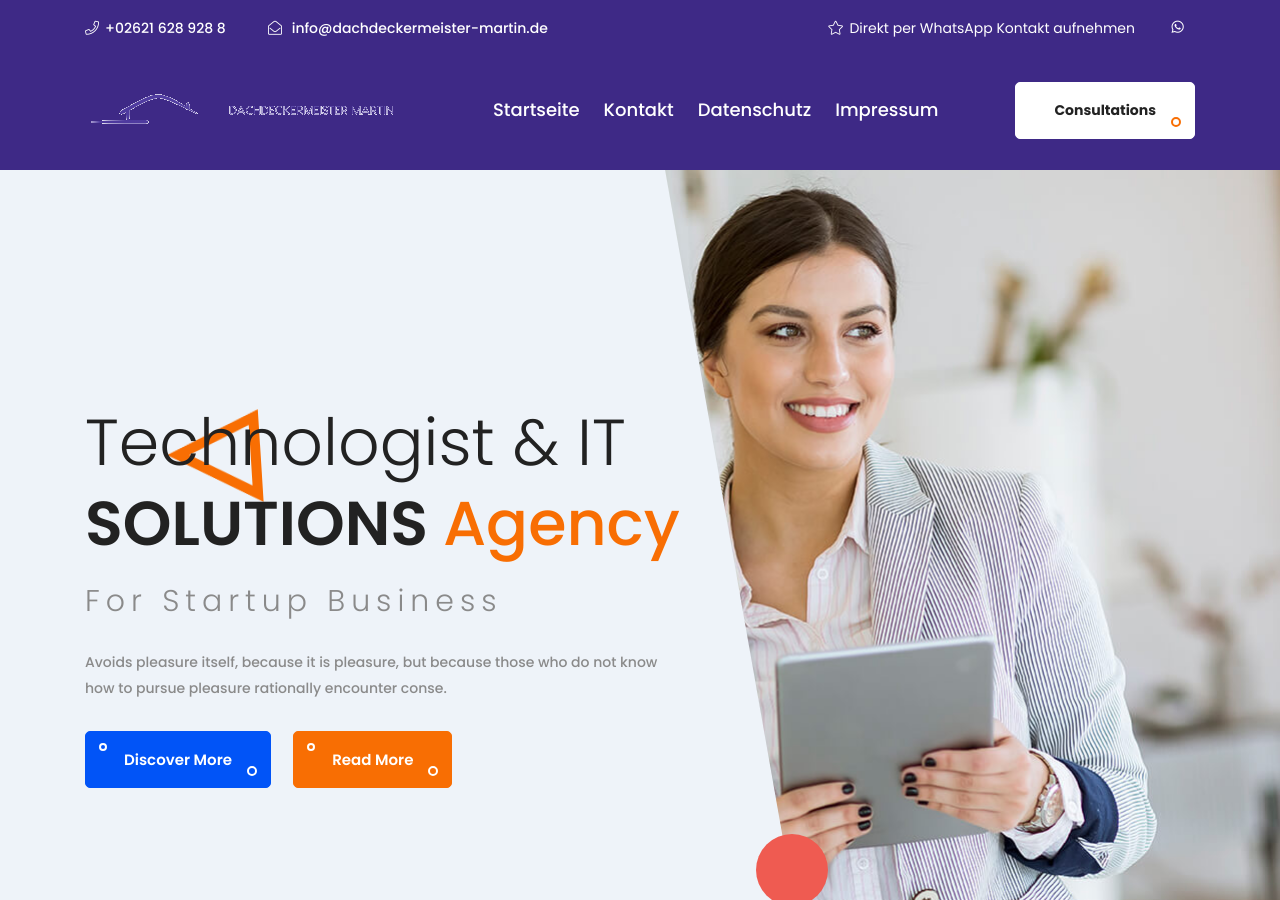
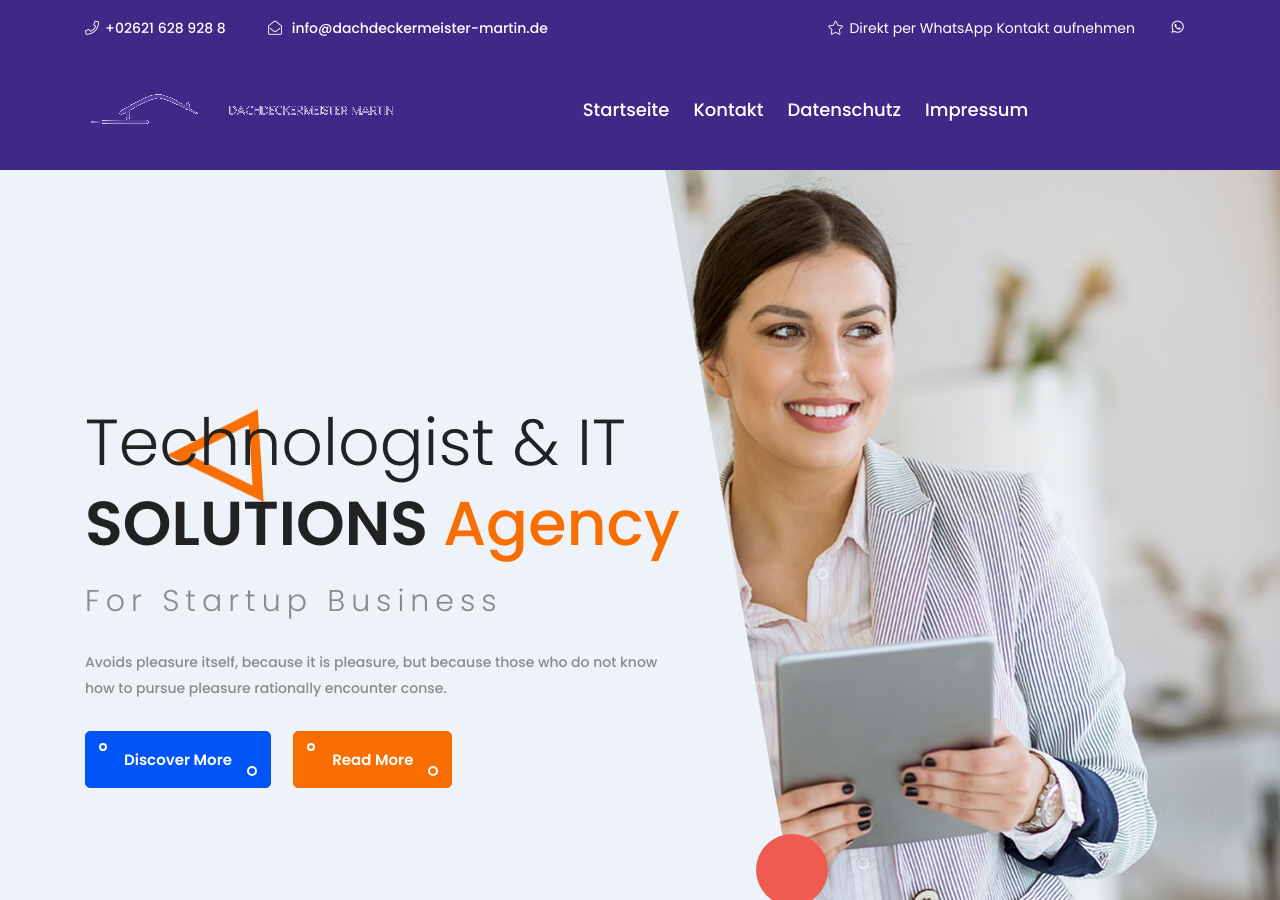
Before and after one commit to dachdeckermeister-martin/dachdeckermeister-martin.github.io, a Jekyll site: the page built from index.html, in a window 1280 px wide and 900 px high. Built offline with Jekyll 4.4.1, drawn with Linux system fonts in a browser that asks for light colours; comment, search, counter and statistics services are not loaded.

Commit message:
Update navigation.html

```diff
--- a/_includes/navigation.html
+++ b/_includes/navigation.html
@@ -36,8 +36,5 @@
                                 {% endfor %}
                             </ul>
                         </div>
-                        <div class="navbar-btn d-none d-sm-block">
-                            <a class="main-btn" href="#">Consultations</a>
-                        </div>
                     </nav>
                 </div>
```
